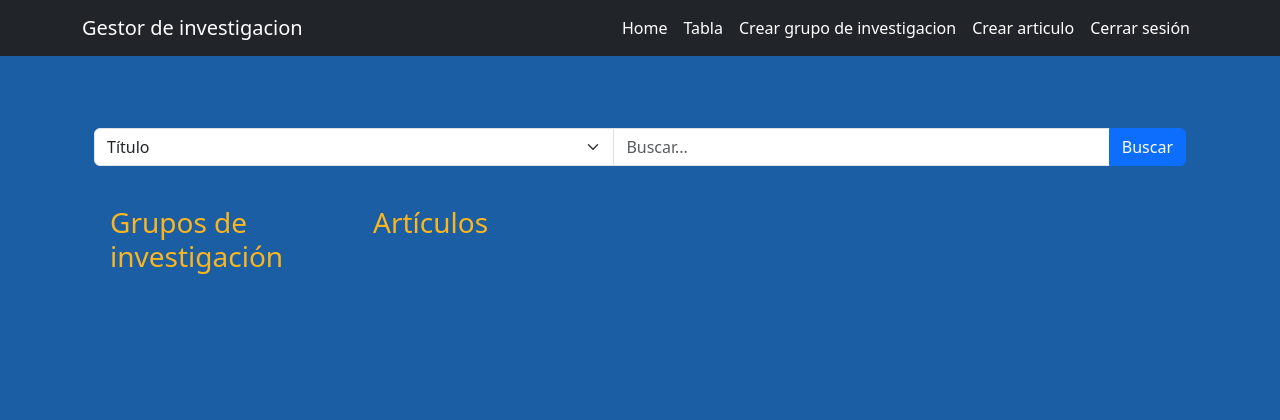
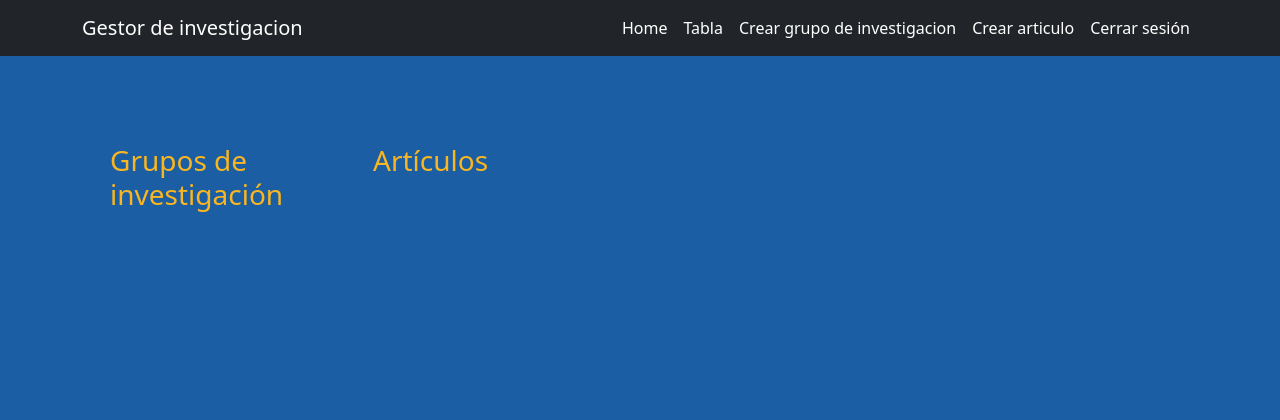
Before and after one commit to stevenbisbi/gestor-de-articulos, a Django app: page /home/ in a window 1280 px wide. Shown: the top 420 px of the page. Run offline with Django 5.2, Linux system fonts and the light colour scheme; a user stored in the database is signed in; data that the repository does not hold is empty; some libraries are stand-ins or nearby versions.

Commit message:
remove barra

```diff
--- a/gestor/templates/home.html
+++ b/gestor/templates/home.html
@@ -3,7 +3,7 @@
 {% block content %}
 <main class="container my-4">
   <!-- Formulario de búsqueda -->
-  <form id="search-form" method="get" action="{% url 'home' %}" class="mb-4">
+ <!--  <form id="search-form" method="get" action="{% url 'home' %}" class="mb-4">
     <div class="input-group">
         <select id="search-by" name="search_by" class="form-select">
             <option value="titulo">Título</option>
@@ -15,7 +15,7 @@
         <input type="text" id="search-input" name="q" class="form-control" placeholder="Buscar..." autocomplete="off">
         <button type="submit" class="btn btn-primary">Buscar</button>
     </div>
-</form>
+</form> -->
 
 <ul id="suggestions-list" class="list-group mt-2"></ul>
 
```
